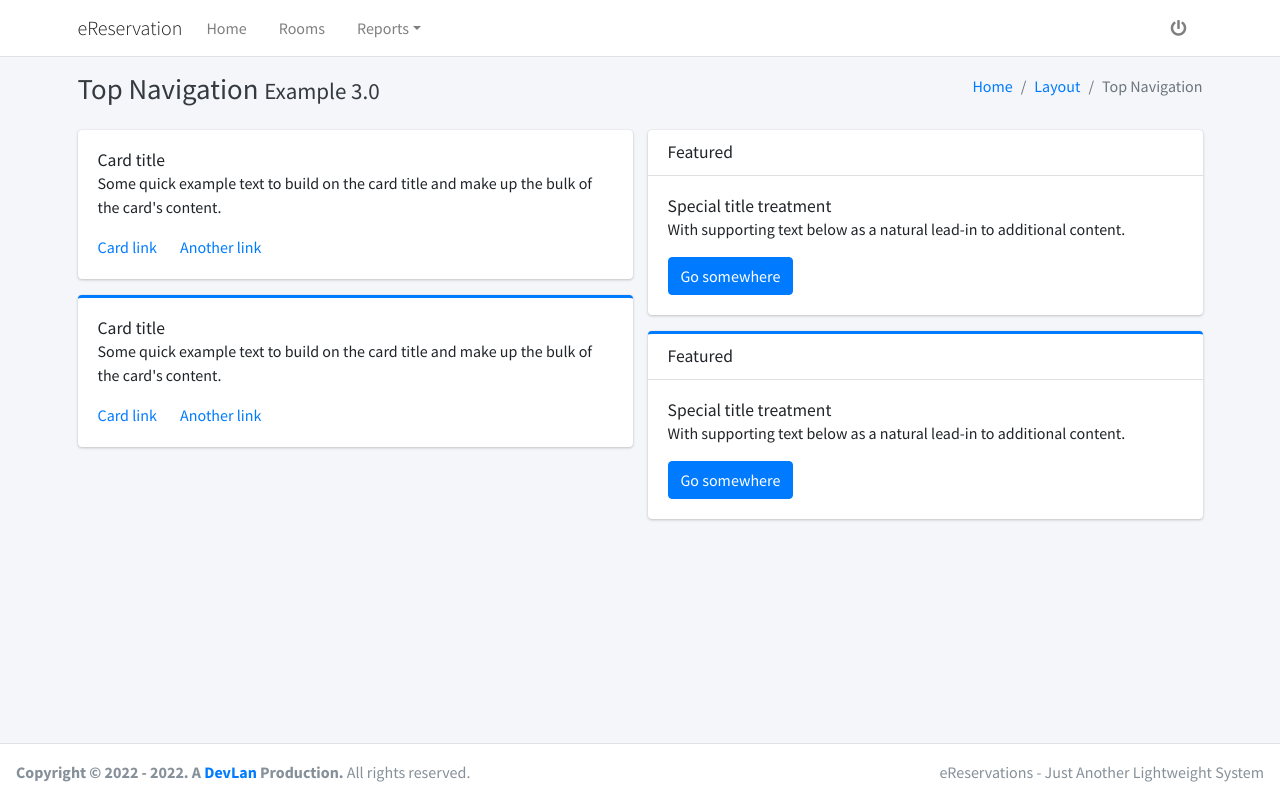
After one commit to DevlanSolutionsLTD/eReservations, a PHP site: page /views/dashboard in a window 1280 px wide. The commit adds this page. Run offline with PHP 8.4, Linux system fonts and the light colour scheme; some libraries are stand-ins or nearby versions.

Commit message:
Craft Dashboard UI

```diff
--- a/partials/footer.php
+++ b/partials/footer.php
@@ -0,0 +1,8 @@
+<footer class="main-footer">
+    <!-- To the right -->
+    <div class="float-right d-none d-sm-inline">
+        eReservations - Just Another Lightweight System
+    </div>
+    <!-- Default to the left -->
+    <strong>Copyright &copy; 2022 - <?php echo date('Y'); ?>. A <a href="https://adminlte.io/">DevLan</a> Production.</strong> All rights reserved.
+</footer>
--- a/partials/head.php
+++ b/partials/head.php
@@ -1,11 +1,11 @@
 <!DOCTYPE html>
 <html>
-<meta http-equiv="content-type" content="text/html;charset=utf-8" /><!-- /Added by HTTrack -->
+<meta http-equiv="content-type" content="text/html;charset=utf-8" />
 
 <head>
     <meta charset="utf-8">
     <meta http-equiv="X-UA-Compatible" content="IE=edge">
-    <title>AdminLTE 3 | Log in</title>
+    <title>eReservation - Lightweight Reservation System</title>
     <!-- Tell the browser to be responsive to screen width -->
     <meta name="viewport" content="width=device-width, initial-scale=1">
 
--- a/partials/nav.php
+++ b/partials/nav.php
@@ -0,0 +1,38 @@
+<nav class="main-header navbar navbar-expand-md navbar-light navbar-white">
+    <div class="container">
+        <a href="dashboard" class="navbar-brand">
+            <span class="brand-text font-weight-light">eReservation</span>
+        </a>
+
+        <button class="navbar-toggler order-1" type="button" data-toggle="collapse" data-target="#navbarCollapse" aria-controls="navbarCollapse" aria-expanded="false" aria-label="Toggle navigation">
+            <span class="navbar-toggler-icon"></span>
+        </button>
+
+        <div class="collapse navbar-collapse order-3" id="navbarCollapse">
+            <!-- Left navbar links -->
+            <ul class="navbar-nav">
+                <li class="nav-item">
+                    <a href="dashboard" class="nav-link">Home</a>
+                </li>
+                <li class="nav-item">
+                    <a href="rooms" class="nav-link">Rooms</a>
+                </li>
+                <li class="nav-item dropdown">
+                    <a id="dropdownSubMenu1" href="#" data-toggle="dropdown" aria-haspopup="true" aria-expanded="false" class="nav-link dropdown-toggle">Reports</a>
+                    <ul aria-labelledby="dropdownSubMenu1" class="dropdown-menu border-0 shadow">
+                        <li><a href="#" class="dropdown-item">Reservations </a></li>
+                        <li><a href="#" class="dropdown-item">Payments</a></li>
+                    </ul>
+                </li>
+            </ul>
+
+        </div>
+
+        <!-- Right navbar links -->
+        <ul class="order-1 order-md-3 navbar-nav navbar-no-expand ml-auto">
+            <li class="nav-item">
+                <a class="nav-link" href="logout"><i class="fas fa-power-off"></i></a>
+            </li>
+        </ul>
+    </div>
+</nav>
--- /dev/null
+++ b/views/dashboard.php
@@ -0,0 +1,180 @@
+<?php
+/*
+ * Created on Tue Jan 04 2022
+ *
+ *  Devlan - devlan.co.ke
+ *
+ * hello@devlan.info
+ *
+ *
+ * The Devlan End User License Agreement
+ *
+ * Copyright (c) 2022 Devlan
+ *
+ * 1. GRANT OF LICENSE
+ * Devlan hereby grants to you (an individual) the revocable, personal, non-exclusive, and nontransferable right to
+ * install and activate this system on two separated computers solely for your personal and non-commercial use,
+ * unless you have purchased a commercial license from Devlan. Sharing this Software with other individuals,
+ * or allowing other individuals to view the contents of this Software, is in violation of this license.
+ * You may not make the Software available on a network, or in any way provide the Software to multiple users
+ * unless you have first purchased at least a multi-user license from Devlan.
+ *
+ * 2. COPYRIGHT
+ * The Software is owned by Devlan and protected by copyright law and international copyright treaties.
+ * You may not remove or conceal any proprietary notices, labels or marks from the Software.
+ *
+ * 3. RESTRICTIONS ON USE
+ * You may not, and you may not permit others to
+ * (a) reverse engineer, decompile, decode, decrypt, disassemble, or in any way derive source code from, the Software;
+ * (b) modify, distribute, or create derivative works of the Software;
+ * (c) copy (other than one back-up copy), distribute, publicly display, transmit, sell, rent, lease or
+ * otherwise exploit the Software.
+ *
+ * 4. TERM
+ * This License is effective until terminated.
+ * You may terminate it at any time by destroying the Software, together with all copies thereof.
+ * This License will also terminate if you fail to comply with any term or condition of this Agreement.
+ * Upon such termination, you agree to destroy the Software, together with all copies thereof.
+ *
+ * 5. NO OTHER WARRANTIES.
+ * Devlan  DOES NOT WARRANT THAT THE SOFTWARE IS ERROR FREE.
+ * Devlan SOFTWARE DISCLAIMS ALL OTHER WARRANTIES WITH RESPECT TO THE SOFTWARE,
+ * EITHER EXPRESS OR IMPLIED, INCLUDING BUT NOT LIMITED TO IMPLIED WARRANTIES OF MERCHANTABILITY,
+ * FITNESS FOR A PARTICULAR PURPOSE AND NONINFRINGEMENT OF THIRD PARTY RIGHTS.
+ * SOME JURISDICTIONS DO NOT ALLOW THE EXCLUSION OF IMPLIED WARRANTIES OR LIMITATIONS
+ * ON HOW LONG AN IMPLIED WARRANTY MAY LAST, OR THE EXCLUSION OR LIMITATION OF
+ * INCIDENTAL OR CONSEQUENTIAL DAMAGES,
+ * SO THE ABOVE LIMITATIONS OR EXCLUSIONS MAY NOT APPLY TO YOU.
+ * THIS WARRANTY GIVES YOU SPECIFIC LEGAL RIGHTS AND YOU MAY ALSO
+ * HAVE OTHER RIGHTS WHICH VARY FROM JURISDICTION TO JURISDICTION.
+ *
+ * 6. SEVERABILITY
+ * In the event of invalidity of any provision of this license, the parties agree that such invalidity shall not
+ * affect the validity of the remaining portions of this license.
+ *
+ * 7. NO LIABILITY FOR CONSEQUENTIAL DAMAGES IN NO EVENT SHALL DEVLAN  OR ITS SUPPLIERS BE LIABLE TO YOU FOR ANY
+ * CONSEQUENTIAL, SPECIAL, INCIDENTAL OR INDIRECT DAMAGES OF ANY KIND ARISING OUT OF THE DELIVERY, PERFORMANCE OR
+ * USE OF THE SOFTWARE, EVEN IF DEVLAN HAS BEEN ADVISED OF THE POSSIBILITY OF SUCH DAMAGES
+ * IN NO EVENT WILL DEVLAN  LIABILITY FOR ANY CLAIM, WHETHER IN CONTRACT
+ * TORT OR ANY OTHER THEORY OF LIABILITY, EXCEED THE LICENSE FEE PAID BY YOU, IF ANY.
+ */
+
+require_once('../partials/head.php');
+?>
+
+<body class="hold-transition layout-top-nav">
+    <div class="wrapper">
+
+        <!-- Navbar -->
+        <?php require_once('../partials/nav.php'); ?>
+        <!-- /.navbar -->
+
+        <!-- Content Wrapper. Contains page content -->
+        <div class="content-wrapper">
+            <!-- Content Header (Page header) -->
+            <div class="content-header">
+                <div class="container">
+                    <div class="row mb-2">
+                        <div class="col-sm-6">
+                            <h1 class="m-0 text-dark"> Top Navigation <small>Example 3.0</small></h1>
+                        </div><!-- /.col -->
+                        <div class="col-sm-6">
+                            <ol class="breadcrumb float-sm-right">
+                                <li class="breadcrumb-item"><a href="#">Home</a></li>
+                                <li class="breadcrumb-item"><a href="#">Layout</a></li>
+                                <li class="breadcrumb-item active">Top Navigation</li>
+                            </ol>
+                        </div><!-- /.col -->
+                    </div><!-- /.row -->
+                </div><!-- /.container-fluid -->
+            </div>
+            <!-- /.content-header -->
+
+            <!-- Main content -->
+            <div class="content">
+                <div class="container">
+                    <div class="row">
+                        <div class="col-lg-6">
+                            <div class="card">
+                                <div class="card-body">
+                                    <h5 class="card-title">Card title</h5>
+
+                                    <p class="card-text">
+                                        Some quick example text to build on the card title and make up the bulk of the card's
+                                        content.
+                                    </p>
+
+                                    <a href="#" class="card-link">Card link</a>
+                                    <a href="#" class="card-link">Another link</a>
+                                </div>
+                            </div>
+
+                            <div class="card card-primary card-outline">
+                                <div class="card-body">
+                                    <h5 class="card-title">Card title</h5>
+
+                                    <p class="card-text">
+                                        Some quick example text to build on the card title and make up the bulk of the card's
+                                        content.
+                                    </p>
+                                    <a href="#" class="card-link">Card link</a>
+                                    <a href="#" class="card-link">Another link</a>
+                                </div>
+                            </div><!-- /.card -->
+                        </div>
+                        <!-- /.col-md-6 -->
+                        <div class="col-lg-6">
+                            <div class="card">
+                                <div class="card-header">
+                                    <h5 class="card-title m-0">Featured</h5>
+                                </div>
+                                <div class="card-body">
+                                    <h6 class="card-title">Special title treatment</h6>
+
+                                    <p class="card-text">With supporting text below as a natural lead-in to additional content.</p>
+                                    <a href="#" class="btn btn-primary">Go somewhere</a>
+                                </div>
+                            </div>
+
+                            <div class="card card-primary card-outline">
+                                <div class="card-header">
+                                    <h5 class="card-title m-0">Featured</h5>
+                                </div>
+                                <div class="card-body">
+                                    <h6 class="card-title">Special title treatment</h6>
+
+                                    <p class="card-text">With supporting text below as a natural lead-in to additional content.</p>
+                                    <a href="#" class="btn btn-primary">Go somewhere</a>
+                                </div>
+                            </div>
+                        </div>
+                        <!-- /.col-md-6 -->
+                    </div>
+                    <!-- /.row -->
+                </div><!-- /.container-fluid -->
+            </div>
+            <!-- /.content -->
+        </div>
+        <!-- /.content-wrapper -->
+
+        <!-- Control Sidebar -->
+        <aside class="control-sidebar control-sidebar-dark">
+            <!-- Control sidebar content goes here -->
+            <div class="p-3">
+                <h5>Title</h5>
+                <p>Sidebar content</p>
+            </div>
+        </aside>
+        <!-- /.control-sidebar -->
+
+        <!-- Main Footer -->
+        <?php require_once('../partials/footer.php'); ?>
+    </div>
+    <!-- ./wrapper -->
+
+    <!-- REQUIRED SCRIPTS -->
+
+    <?php require_once('../partials/scripts.php'); ?>
+</body>
+
+</html>
```
Also changed, not shown: views/logout.php (added, +63 -0 lines).
